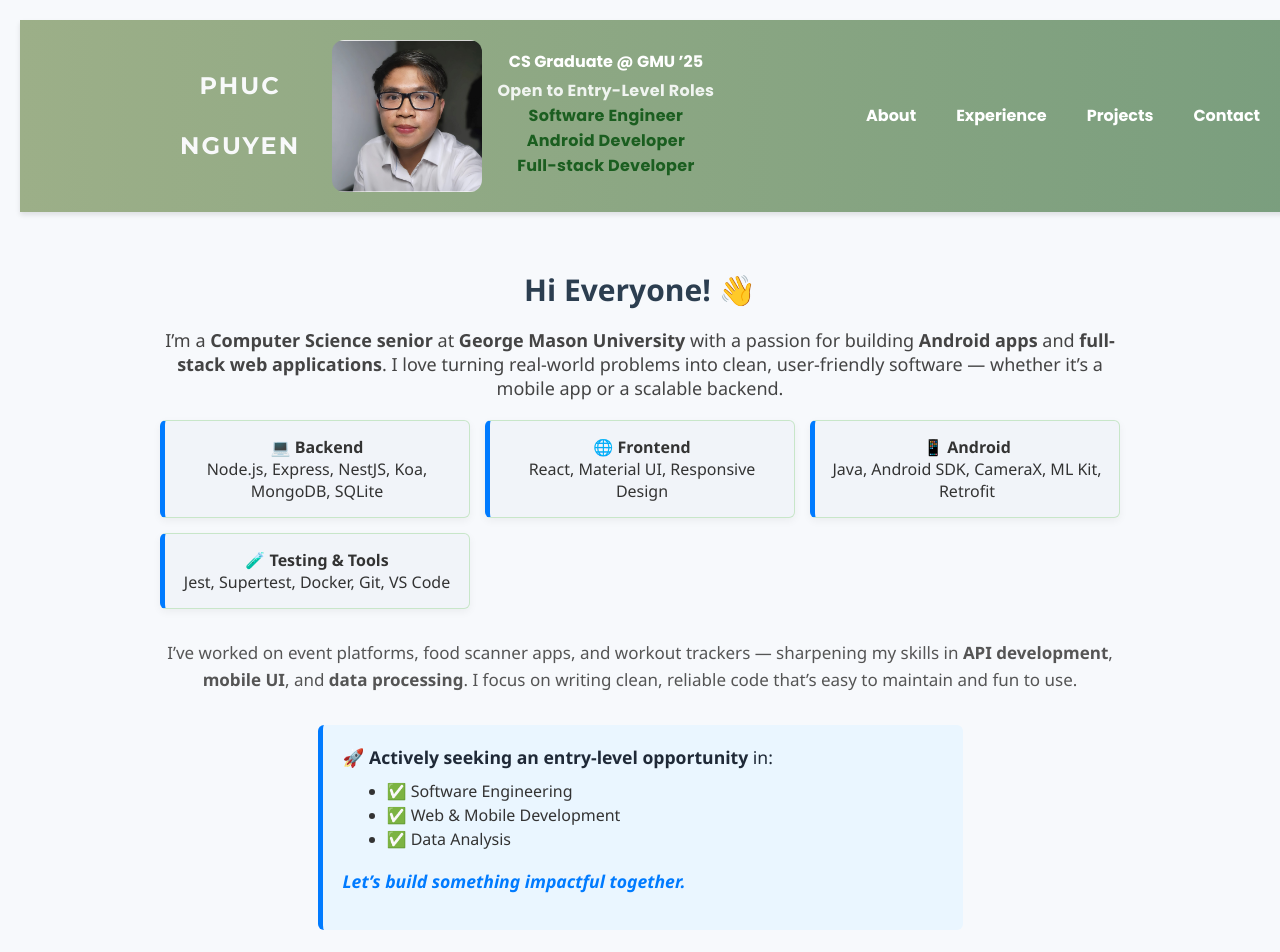
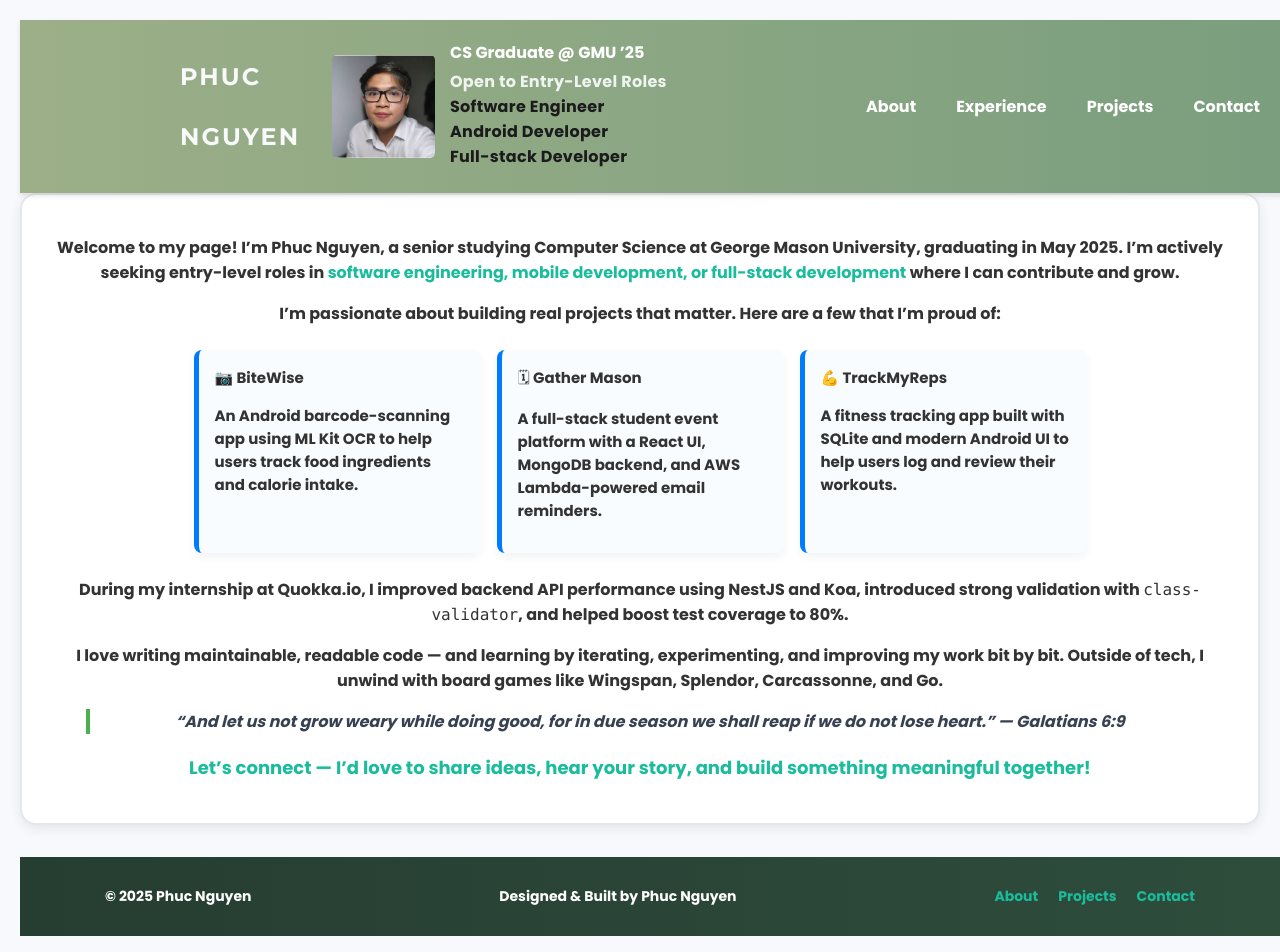
Before and after one commit to PhucGiaNguyen99/Phuc-Nguyen-Latest-Portfolio, a React (Create React App) app: page / in a window 1280 px wide. Shown: the top 952 px of the page. Built offline with nearby package versions, Linux system fonts and the light colour scheme.

Commit message:
style: improve the About page

```diff
--- a/src/components/About.js
+++ b/src/components/About.js
@@ -3,75 +3,44 @@ import "./styles.css";
 
 const About = () => {
   return (
-    <section className="about-section">
-      <h2 className="section-title">Hi Everyone! 👋</h2>
-
-      <p className="intro-text">
-        I’m a <strong>Computer Science senior</strong> at <strong>George Mason University</strong> with a passion for building <strong>Android apps</strong> and <strong>full-stack web applications</strong>.
-        I love turning real-world problems into clean, user-friendly software — whether it’s a mobile app or a scalable backend.
+    <div className="card about-intro fade-in">
+  <p>
+    <strong>Welcome to my page!</strong> I’m Phuc Nguyen, a senior studying Computer Science at <strong>George Mason University</strong>, graduating in May 2025. I’m actively seeking entry-level roles in <span className="highlight">software engineering, mobile development, or full-stack development</span> where I can contribute and grow.
   </p>
 
-      {/* 📌 Skills Section */}
-      <div className="skills-grid">
-        <div className="skill-card">
-          💻 <strong>Backend</strong><br />
-          Node.js, Express, NestJS, Koa, MongoDB, SQLite
+  <p>I’m passionate about building real projects that matter. Here are a few that I’m proud of:</p>
+  <div className="react-showcase">
+    <div className="mini-card">
+      📷 <strong>BiteWise</strong>
+      <p>An Android barcode-scanning app using ML Kit OCR to help users track food ingredients and calorie intake.</p>
     </div>
-        <div className="skill-card">
-          🌐 <strong>Frontend</strong><br />
-          React, Material UI, Responsive Design
+    <div className="mini-card">
+      🗓 <strong>Gather Mason</strong>
+      <p>A full-stack student event platform with a React UI, MongoDB backend, and AWS Lambda-powered email reminders.</p>
     </div>
-        <div className="skill-card">
-          📱 <strong>Android</strong><br />
-          Java, Android SDK, CameraX, ML Kit, Retrofit
-        </div>
-        <div className="skill-card">
-          🧪 <strong>Testing & Tools</strong><br />
-          Jest, Supertest, Docker, Git, VS Code
+    <div className="mini-card">
+      💪 <strong>TrackMyReps</strong>
+      <p>A fitness tracking app built with SQLite and modern Android UI to help users log and review their workouts.</p>
     </div>
   </div>
 
-      <p className="about-text">
-        I’ve worked on event platforms, food scanner apps, and workout trackers — sharpening my skills in <strong>API development</strong>, <strong>mobile UI</strong>, and <strong>data processing</strong>.
-        I focus on writing clean, reliable code that’s easy to maintain and fun to use.
+  <p>
+    During my internship at <strong>Quokka.io</strong>, I improved backend API performance using NestJS and Koa, introduced strong validation with <code>class-validator</code>, and helped boost test coverage to 80%.
   </p>
 
-      {/* 📌 Job Seeking */}
-      <div className="job-card">
-        🚀 <strong>Actively seeking an entry-level opportunity</strong> in:
-        <ul>
-          <li>✅ Software Engineering</li>
-          <li>✅ Web & Mobile Development</li>
-          <li>✅ Data Analysis</li>
-        </ul>
-        <p className="job-note">Let’s build something impactful together.</p>
-      </div>
+  <p>
+    I love writing maintainable, readable code — and learning by iterating, experimenting, and improving my work bit by bit. Outside of tech, I unwind with board games like Wingspan, Splendor, Carcassonne, and Go.
+  </p>
 
-      {/* 📌 Fun Fact */}
-      <div className="fun-fact">
-        <h3>🎲 Fun Fact About Me!</h3>
-        <p>
-          I’m a huge fan of board games — whether it's Wingspan, Splendor, Catan, or Go, I’m always down for a match.
-          Challenge me anytime! 😄
+  <blockquote className="bible-verse">
+    “And let us not grow weary while doing good, for in due season we shall reap if we do not lose heart.” — Galatians 6:9
+  </blockquote>
+
+  <p className="connect-text">
+    Let’s connect — I’d love to share ideas, hear your story, and build something meaningful together!
   </p>
 </div>
 
-      {/* 📌 Favorite Quote */}
-      <div className="quote-section">
-        <h3>✨ A Quote I Live By:</h3>
-        <blockquote>
-          "Live as if you were to die tomorrow. Learn as if you were to live forever."
-          <span>— Mahatma Gandhi</span>
-        </blockquote>
-        <p>
-          I believe in giving my best every day while staying curious and continuously learning.
-        </p>
-      </div>
-
-      <p className="connect-text">
-        Let’s connect, swap ideas, and create something awesome together! 🚀
-      </p>
-    </section>
   );
 };
 
--- a/src/components/styles.css
+++ b/src/components/styles.css
@@ -13,7 +13,7 @@ header {
     background: linear-gradient(to right, #9CAF88, #7A9E7E); /* Change from dark blue to matcha color*/
     color: white;
     padding: 10px 20px;
-    text-align: center;
+    text-align: left;
     position: sticky;
     top: 0;
     width: 100%;
@@ -42,14 +42,14 @@ header {
     flex-grow: 0;
     flex-shrink: 0;
     min-width: 420px;     /* Ensure enough width for line breaks to stay */
-    max-width: 500px;     /* Optional cap */
+    max-width: 450px;     /* Optional cap */
   }
 
   .profile-img {
     height: 100%;
-    max-height: 9.5rem; /* tweak this to match ~4 lines of text */
+    max-height: 6.5rem; /* tweak this to match ~4 lines of text */
     object-fit: cover;
-    border-radius: 12px;
+    border-radius: 5px;
   }
   .name-title {
     display: flex;
@@ -59,9 +59,39 @@ header {
   }
 
   .highlight-role {
-    color: #1B5E20;
+    color: #1B1B1B;
   font-weight: 600;
   }
+
+  .highlight {
+    color: #1abc9c;
+    font-weight: 600;
+  }
+
+  .react-showcase {
+    display: flex;
+    gap: 1rem;
+    margin: 1.5rem 0;
+    flex-wrap: wrap;
+    justify-content: center;
+  }
+
+  .mini-card {
+    background-color: #f9fcff;
+    border-left: 5px solid #007bff;
+    padding: 1rem;
+    border-radius: 8px;
+    width: 250px;
+    font-size: 15px;
+    box-shadow: 0 4px 8px rgba(0,0,0,0.05);
+    text-align: left;
+    transition: transform 0.2s ease;
+  }
+
+  .mini-card:hover {
+    transform: scale(1.03);
+  }
+
 
 /* 📌 Name (Phuc Nguyen) Styling */
 h1 {
@@ -204,7 +234,7 @@ nav ul li a:hover {
 
 /* 📌 Fixed Footer at Bottom */
 footer {
-    background: #2c3e50;
+    background: linear-gradient(to right, #263D32, #2E4D3B);
     color: white;
     padding: 15px;
     text-align: center;
@@ -657,7 +687,7 @@ body {
 .connect-text {
     font-size: 18px;
     font-weight: bold;
-    color: #007bff;
+    color: #1abc9c;
     margin-top: 20px;
 }
 
```
Lines whose indentation alone changed are shown as unchanged.
